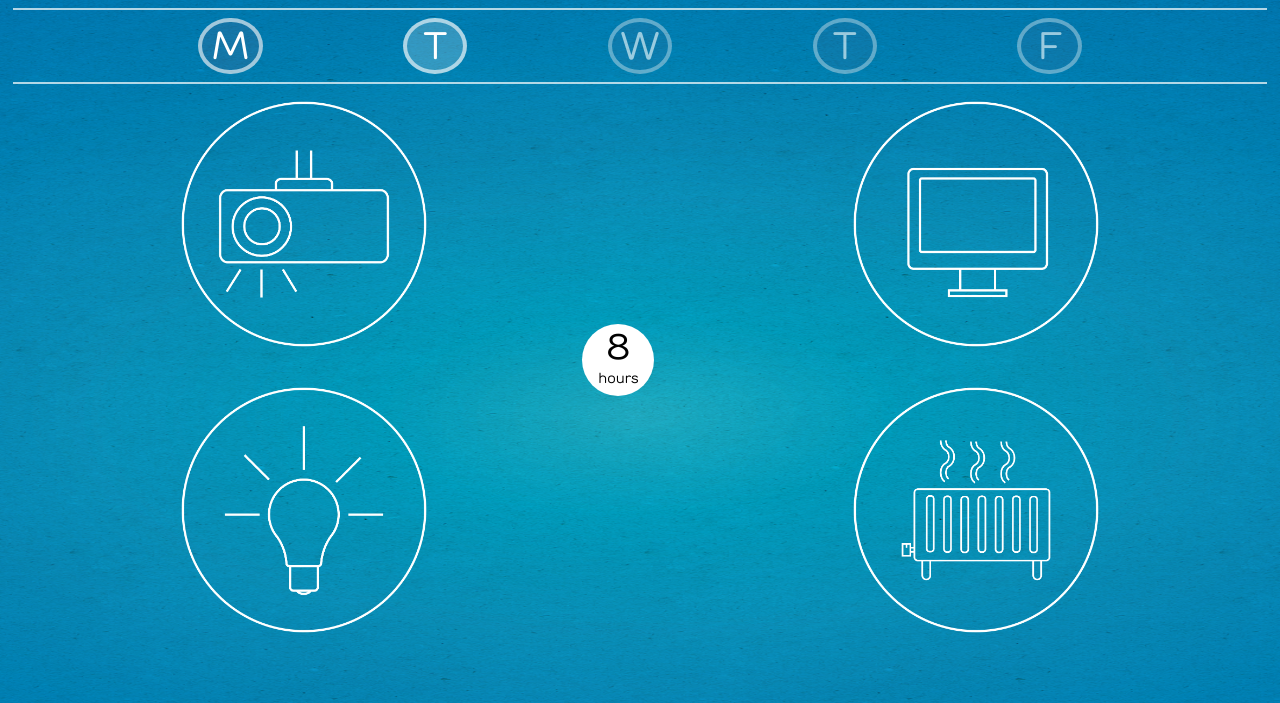
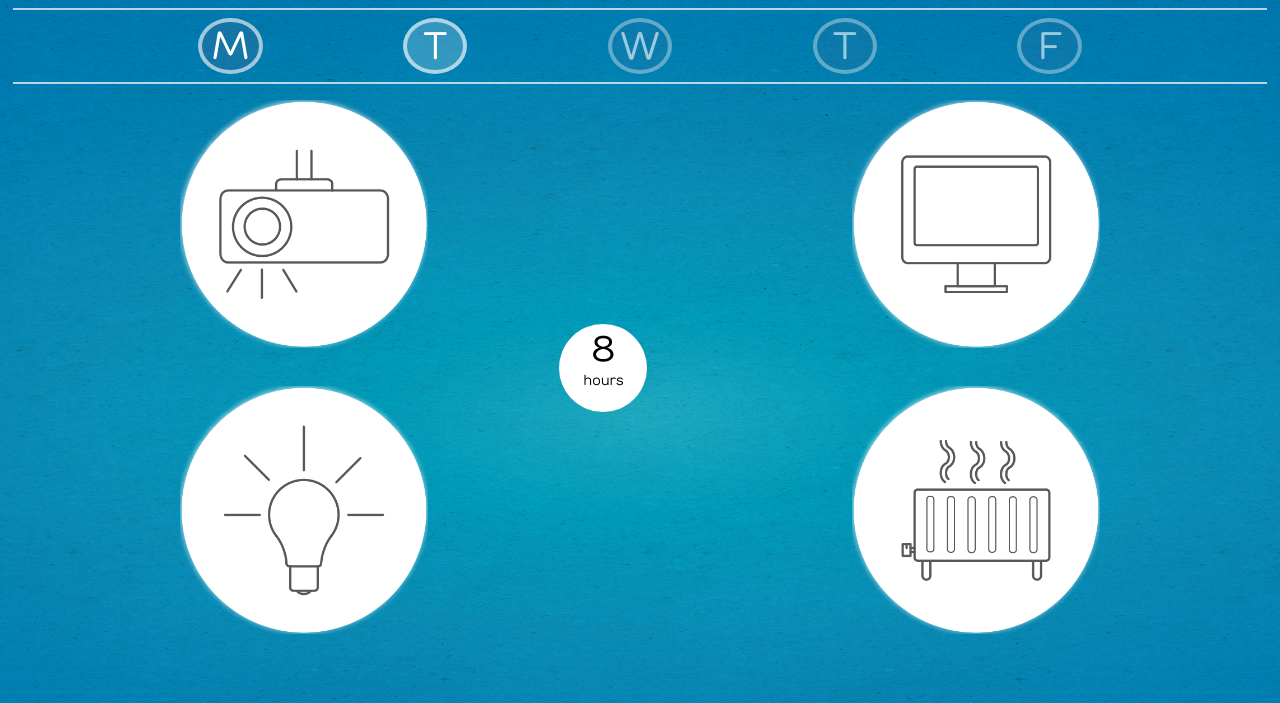
Before and after one commit to Edinburgh-College-of-Art/learning-energy-systems-v2, a Django app: page /client/week in a window 1280 px wide. Shown: the part 97-800 px from the top of the page. Run offline with Django 3.2, Linux system fonts and the light colour scheme; some libraries are stand-ins or nearby versions; some web fonts are replaced.

Commit message:
restyle icons

```diff
--- a/core/static/css/client-style.css
+++ b/core/static/css/client-style.css
@@ -135,20 +135,20 @@ div.devices a {
 
 div.devices #total a {
   position: absolute;
-  left: 45%;
-  width: 9vh;
   background-color: white;
   min-height: 3em;
   min-width: 3em;
-  height: 9vh;
   top: -4.5vh;
   border-radius: 100%;
   color: black;
   vertical-align: bottom;
+  left: 43%;
+  width: 11vh;
+  height: 11vh;
 }
 
 div.devices #total a div {
-  top: 0.2vh;
+  top: 0.5vh;
   position: relative;
 }
 
--- a/core/templates/client/week.html
+++ b/core/templates/client/week.html
@@ -34,11 +34,11 @@
 <div class="container devices">
   <div class="row">
     <div class="col-5-sm" id="projector">
-      <a href="#"><img src="/static/img/projector-icon-0.png"></a>
+      <a href="#"><img src="/static/img/projector-week-icon.png"></a>
     </div>
     <div class="col-2-sm"></div>
     <div class="col-5-sm" id="computer">
-      <a href="#"><img src="/static/img/computer-icon-0.png"></a>
+      <a href="#"><img src="/static/img/computer-week-icon.png"></a>
     </div>
   </div>
 
@@ -55,11 +55,11 @@
 
   <div class="row">
     <div class="col-5-sm" id="light">
-      <a href="#"><img src="/static/img/light-icon-0.png"></a>
+      <a href="#"><img src="/static/img/lightBulb-week-icon.png"></a>
     </div>
     <div class="col-2-sm"></div>
     <div class="col-5-sm" id="heater">
-      <a href="#"><img src="/static/img/heater-icon-0.png"></a>
+      <a href="#"><img src="/static/img/heater-week-icon.png"></a>
     </div>
   </div>
 </div>
```
